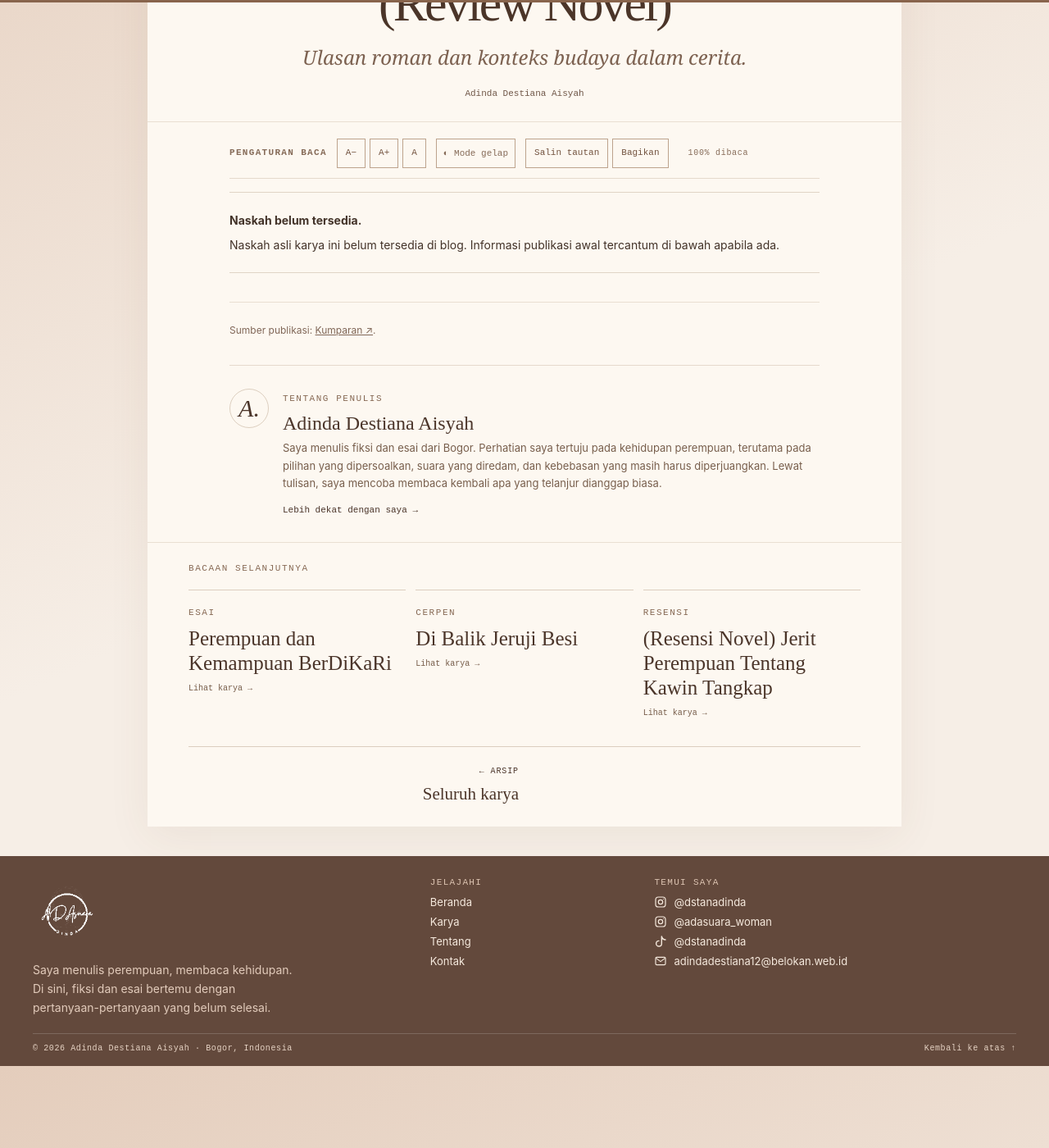
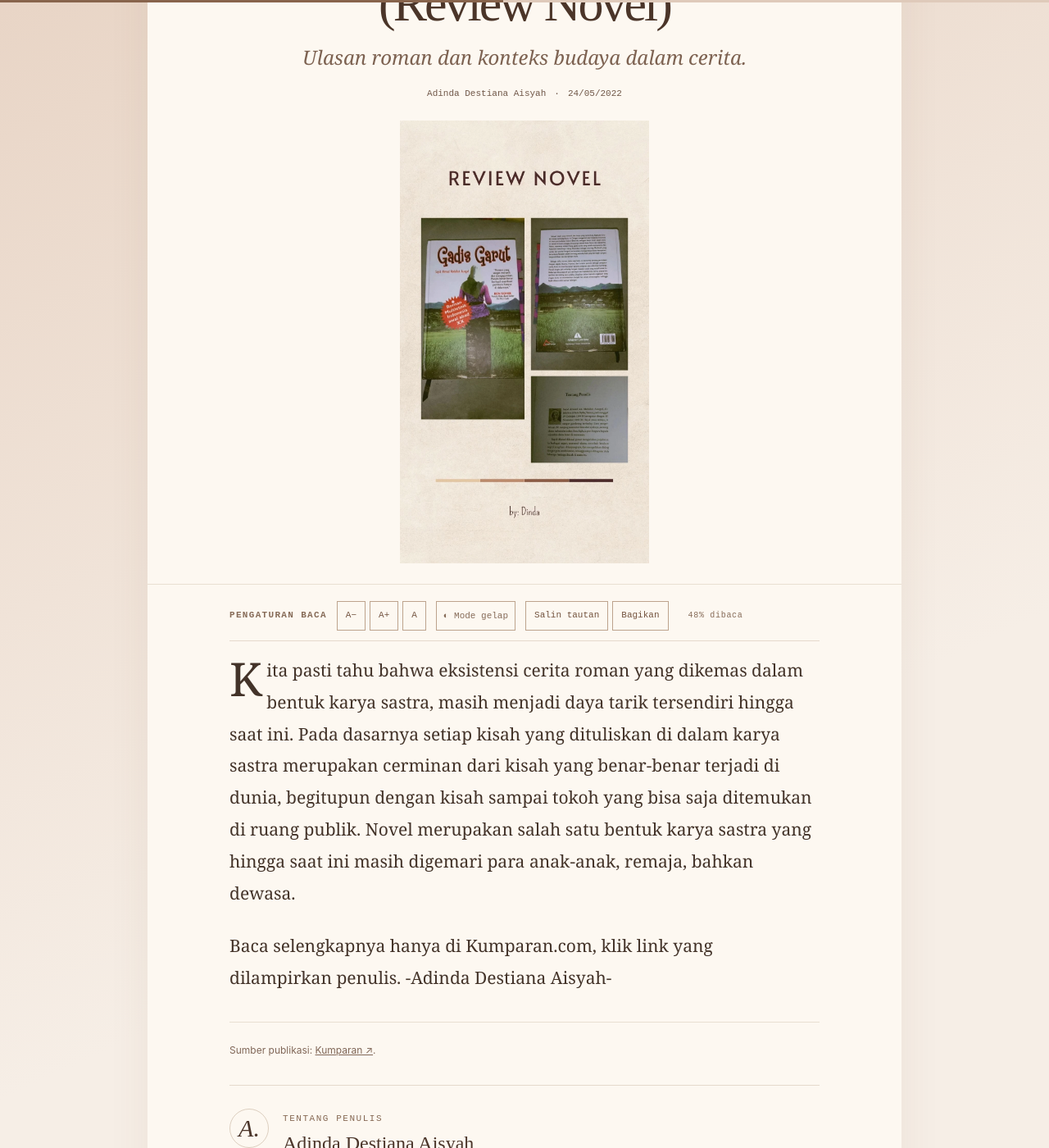
Before and after one commit to redaksibelokan/blog-Dinda, a Jekyll site: the page built from _karya/karya-9.md, in a window 1280 px wide and 1400 px high, scrolled down 408 px. Shown: the whole window at 82% size. Built offline with Jekyll 4.4.1, drawn with Linux system fonts in a browser that asks for light colours.

Commit message:
Update _karya/karya-9.md (via Pages CMS)

```diff
--- a/_karya/karya-9.md
+++ b/_karya/karya-9.md
@@ -1,12 +1,17 @@
 ---
+title: Cerita Roman Menarik Seorang “Gadis Garut” pada Abad XX (Review Novel)
+category: Resensi
 published: true
-title: "Cerita Roman Menarik Seorang “Gadis Garut” pada Abad XX (Review Novel)"
-category: "Resensi"
-published_on: ""
-deck: "Ulasan roman dan konteks budaya dalam cerita."
-cover: ""
-cover_alt: ""
+published_on: 2022-05-24
+deck: Ulasan roman dan konteks budaya dalam cerita.
+cover: /assets/uploads/11193.webp
+cover_alt: Cover Resensi "Gadis Garut"
 featured: false
-sourceName: "Kumparan"
-source: "https://kumparan.com/adindadestianaaisyah26/cerita-roman-menarik-seorang-gadis-garut-pada-abad-xx-review-novel-1y8bNr7kfAO"
+sourceName: Kumparan
+source: https://kumparan.com/adindadestianaaisyah26/cerita-roman-menarik-seorang-gadis-garut-pada-abad-xx-review-novel-1y8bNr7kfAO
 ---
+Kita pasti tahu bahwa eksistensi cerita roman yang dikemas dalam bentuk karya sastra, masih menjadi daya tarik tersendiri hingga saat ini. Pada dasarnya setiap kisah yang dituliskan di dalam karya sastra merupakan cerminan dari kisah yang benar-benar terjadi di dunia, begitupun dengan kisah sampai tokoh yang bisa saja ditemukan di ruang publik. Novel merupakan salah satu bentuk karya sastra yang hingga saat ini masih digemari para anak-anak, remaja, bahkan dewasa.
+
+
+
+Baca selengkapnya hanya di Kumparan.com, klik link yang dilampirkan penulis. -Adinda Destiana Aisyah-
```
